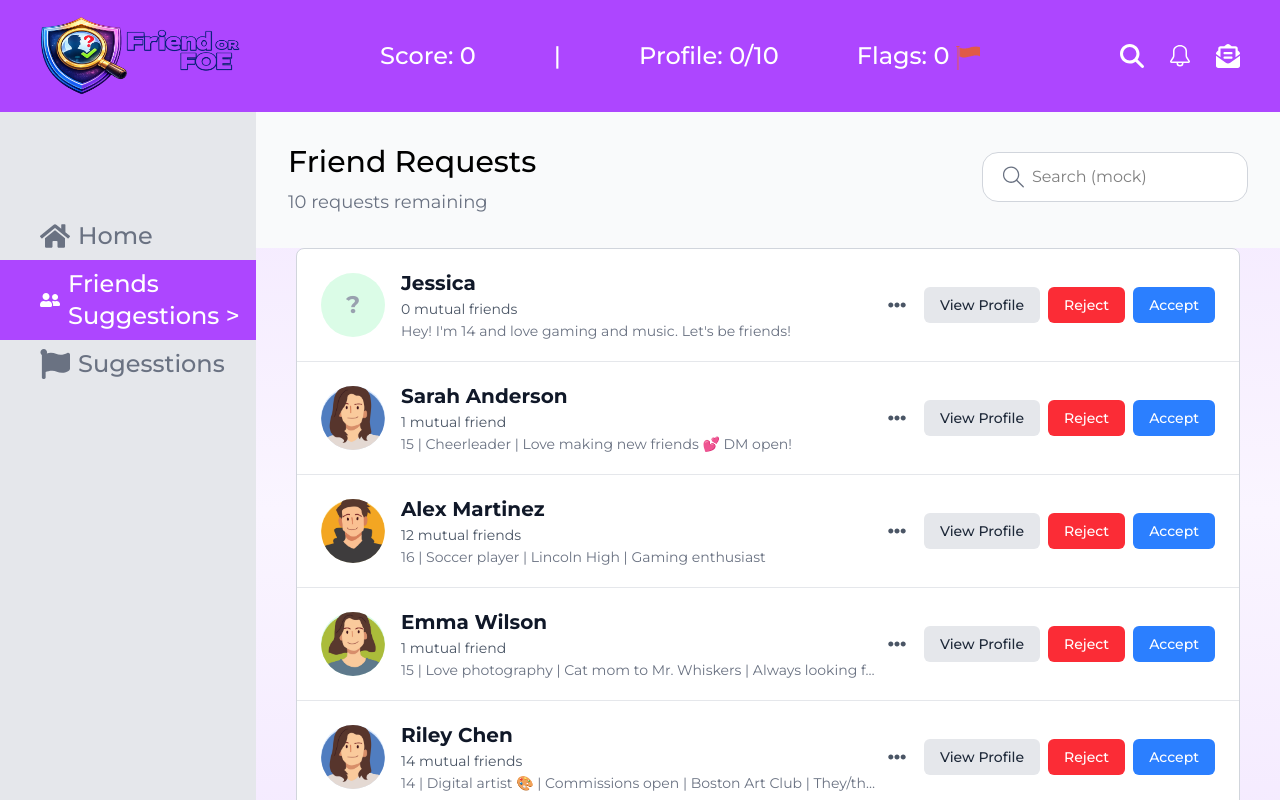
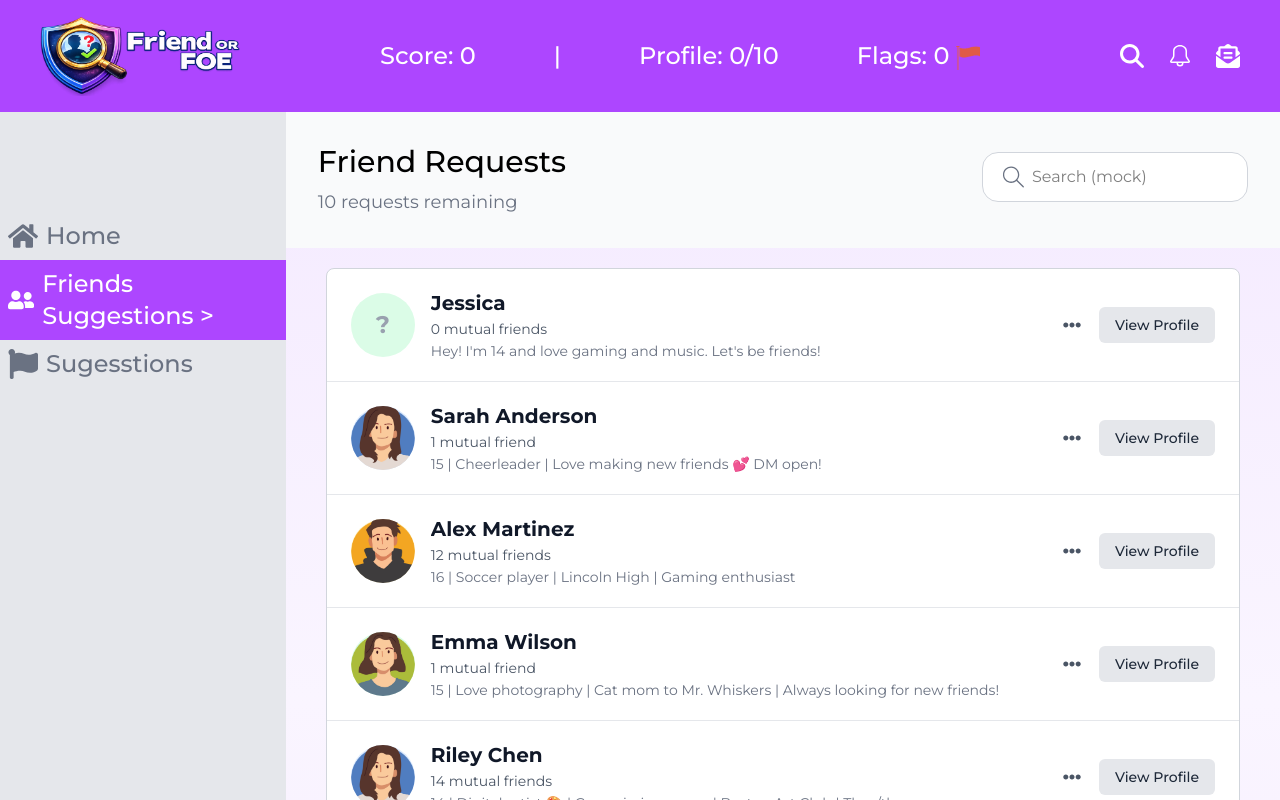
Before and after one commit to minmin1805/Friend-or-Foe-Game, a React app in the folder frontend/: page /game in a window 1280 px wide. Shown: the top 800 px of the page. Built offline with nearby package versions, Linux system fonts and the light colour scheme; the HTML template or start-up script is replaced by a standard one.

Commit message:
added small fix, size adjustment

```diff
--- a/frontend/src/components/FriendRequestList.jsx
+++ b/frontend/src/components/FriendRequestList.jsx
@@ -71,18 +71,7 @@ function FriendRequestList({ profiles = [], profilePhotoMap = {}, onSelectProfil
                 >
                   View Profile
                 </button>
-                <button
-                  type="button"
-                  className="bg-red-500 text-white px-4 py-2 rounded-md text-sm font-medium hover:bg-red-600"
-                >
-                  Reject
-                </button>
-                <button
-                  type="button"
-                  className="bg-blue-500 text-white px-4 py-2 rounded-md text-sm font-medium hover:bg-blue-600"
-                >
-                  Accept
-                </button>
+
               </div>
             </div>
           </div>
--- a/frontend/src/components/Leaderboard.jsx
+++ b/frontend/src/components/Leaderboard.jsx
@@ -29,11 +29,19 @@ function Leaderboard() {
     }
   }, [getLeaderboard])
 
+  const getDisplayTitle = (item) => {
+    if (item.title && item.title.trim() !== '') return item.title
+    // Fallback: derive badge from score if backend badge is missing
+    if (item.score >= 8000) return 'Expert Investigator'
+    if (item.score >= 4000) return 'Cyber Detective'
+    return 'Safety Scout'
+  }
+
   return (
     <div className="w-full lg:flex-1 flex flex-col items-center">
     {/* Leaderboard card */}
     <div className="flex flex-col items-center justify-center w-full">
-      <div className="bg-[#ddecff] rounded-2xl p-5 flex flex-col items-center justify-center w-full">
+      <div className="bg-[#ddecff] rounded-2xl p-3 flex flex-col items-center justify-center w-full">
         <div className="bg-white rounded-2xl flex flex-col w-full p-3">
           <div className="flex gap-3 items-center mb-4 border-b border-[#000000] pb-2">
             <h1 className="text-xl sm:text-2xl font-bold">
@@ -60,7 +68,7 @@ function Leaderboard() {
                   {item.score.toLocaleString()} Points
                 </p>
                 <p className="text-base sm:text-lg text-right">
-                  {item.title}
+                  {getDisplayTitle(item)}
                 </p>
               </div>
               <div className="h-0.5 bg-[#2e0f53] w-full mt-1 mb-1" />
--- a/frontend/src/components/ScoreDisplay.jsx
+++ b/frontend/src/components/ScoreDisplay.jsx
@@ -17,21 +17,21 @@ function ScoreDisplay({
 
   return (
     <div className="w-full lg:w-auto flex justify-center">
-      <div className="bg-[#ddecff] rounded-2xl p-5 flex flex-col items-center justify-center w-full max-w-md">
+      <div className="bg-[#ddecff] rounded-2xl p-3 flex flex-col items-center justify-center w-full max-w-md">
         <div className="bg-white flex flex-col items-center justify-center overflow-hidden rounded-2xl">
           <div className="bg-[#e92727] flex flex-col items-center justify-center py-4 sm:py-5 px-4 w-full">
-            <h1 className="text-white text-2xl sm:text-[28px] font-bold uppercase">
+            <h1 className="text-white text-2xl sm:text-[25px] font-bold uppercase">
               Investigation Complete
             </h1>
           </div>
 
-          <div className="w-full px-4 py-4 sm:py-5 flex flex-col items-center gap-3">
+          <div className="w-full px-4  flex flex-col items-center gap-3">
             {/* Badge image */}
             {badgeImage && (
               <img
                 src={badgeImage}
                 alt={badgeTitle}
-                className="w-24 h-24 object-contain mb-1"
+                className="w-70 h-70 object-contain mb-1"
               />
             )}
 
@@ -50,9 +50,9 @@ function ScoreDisplay({
             {/* Badge / stats */}
             <div className="flex flex-col items-center gap-2">
               <p className="text-base sm:text-lg font-bold text-slate-900">
-                {badgeTitle}
+                Your title: <span className="text-base sm:text-lg font-extrabold text-blue-800">{badgeTitle}</span>
               </p>
-              <div className="flex flex-col text-xs sm:text-sm text-slate-700 text-center">
+              <div className="flex flex-col text-xs sm:text-sm text-slate-700 text-center mb-3">
                 <p>
                   Correct:{' '}
                   <span className="font-semibold">
@@ -73,8 +73,6 @@ function ScoreDisplay({
                 </p>
               </div>
             </div>
-
-            <div className="h-0.5 bg-[#2e0f53] w-[90%] my-2" />
           </div>
         </div>
       </div>
--- a/frontend/src/pages/GamePage.jsx
+++ b/frontend/src/pages/GamePage.jsx
@@ -28,25 +28,25 @@ function GamePage() {
   }
 
   return (
-    <div className="flex flex-col h-screen">
+    <div className="flex flex-col min-h-screen bg-gradient-to-b from-purple-100 via-purple-50 to-purple-100">
       <Header />
 
-      <div className="flex w-full h-full">
+      <div className="flex w-full flex-1">
         {/* left bar */}
-        <div className="w-[23%] h-full bg-gray-200 pt-[100px]">
-          <p className="flex items-center gap-2 text-2xl font-medium text-gray-500 p-2 pl-10">
+        <div className="w-[23%] bg-gray-200 pt-[100px]">
+          <p className="flex items-center gap-2 text-2xl font-medium text-gray-500 p-2 ">
             <FaHome className="text-3xl text-gray-500" /> Home
           </p>
-          <p className="flex items-center gap-2 text-2xl font-medium text-white bg-purple-500 p-2 pl-10">
+          <p className="flex items-center gap-2 text-2xl font-medium text-white bg-purple-500 p-2 ">
             <FaUserFriends className="text-3xl text-white" /> Friends Suggestions {'>'}
           </p>
-          <p className="flex items-center gap-2 text-2xl font-medium text-gray-500 p-2 pl-10">
+          <p className="flex items-center gap-2 text-2xl font-medium text-gray-500 p-2 ">
             <FaFlag className="text-3xl text-gray-500" /> Sugesstions
           </p>
         </div>
 
         {/* right side - 10 friend requests from profiles.json */}
-        <div className="w-[80%] h-full bg-gradient-to-b from-purple-100 via-purple-50 to-purple-100">
+        <div className="w-[80%]">
           <div className="flex justify-between p-6 sm:p-8 bg-gray-50">
             <div className="flex flex-col justify-center">
               <h1 className="text-3xl font-medium">Friend Requests</h1>
@@ -60,7 +60,7 @@ function GamePage() {
             </div>
           </div>
 
-          <div className="mx-10">
+          <div className="mx-10 mt-5">
             {remainingProfiles.length > 0 ? (
               <FriendRequestList
                 profiles={remainingProfiles}
```
Also changed, not shown: frontend/src/assets/Images/GamePage/logo.png.
